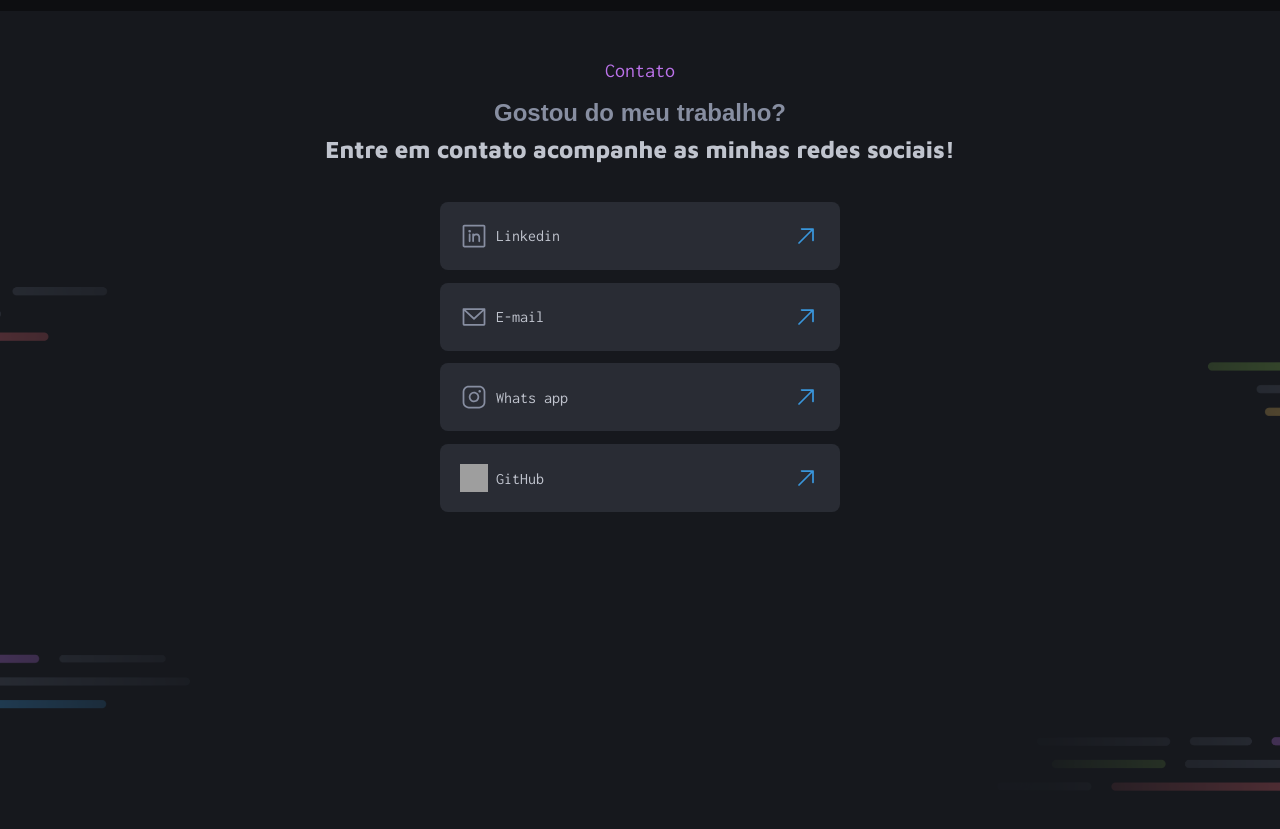
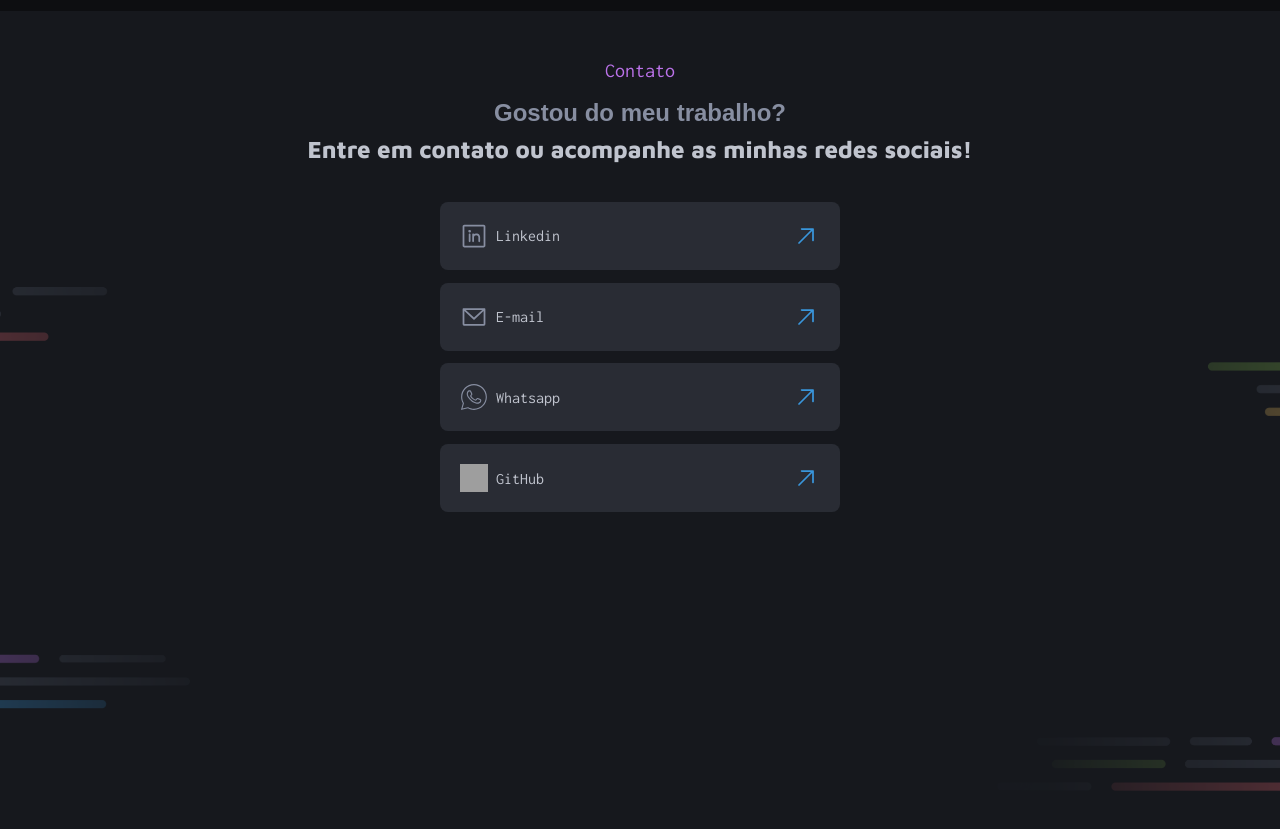
Before and after one commit to rafabt-hub/portfolio-dev-rafael, a React (Vite) app: page / in a window 1280 px wide. Shown: the part 2420-3249 px from the top of the page. Built offline with nearby package versions, Linux system fonts and the light colour scheme; grey boxes are pictures that could not be loaded.

Commit message:
fixing whatsapp logo

```diff
--- a/src/components/Contacts/index.tsx
+++ b/src/components/Contacts/index.tsx
@@ -1,7 +1,7 @@
 import gitlogo from "../../assets/icons/GithubLogo.svg"
 import linkedin from "../../assets/icons/LinkedinLogo.svg"
 import envelope from "../../assets/icons/EnvelopeSimple.svg"
-import instagram from "../../assets/icons/InstagramLogo.svg"
+import whatsapp from "../../assets/icons/whatsapp.svg"
 import arrow from "../../assets/icons/ArrowUpRight.svg"
 
 import styles from "./styles.module.css"
@@ -11,7 +11,7 @@ export function Contacts() {
     <div className={styles.container}>
       <h5>Contato</h5>
       <p className={styles.contactText}>Gostou do meu trabalho?</p>
-      <h1 className={styles.contactTitle}>Entre em contato acompanhe as minhas redes sociais!</h1>
+      <h1 className={styles.contactTitle}>Entre em contato ou acompanhe as minhas redes sociais!</h1>
 
       <div className={styles.contacts}>
         <div className={styles.contactsBox}>
@@ -23,7 +23,7 @@ export function Contacts() {
           <img src={arrow} alt="Icone de seta" />
         </div>
         <div className={styles.contactsBox}>
-          <a href="" className={styles.links}><img src={instagram} alt="Logo do whatsapp" />Whats app</a>
+          <a href="" className={styles.links}><img src={whatsapp} alt="Logo do whatsapp" />Whatsapp</a>
           <img src={arrow} alt="Icone de seta" />
         </div>
         <div className={styles.contactsBox}>
```
Also changed, not shown: src/assets/icons/whatsapp.svg (added).
